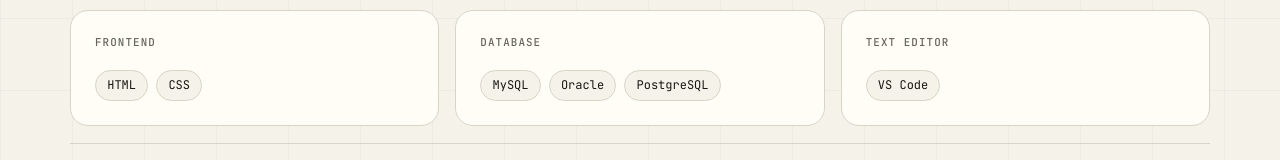
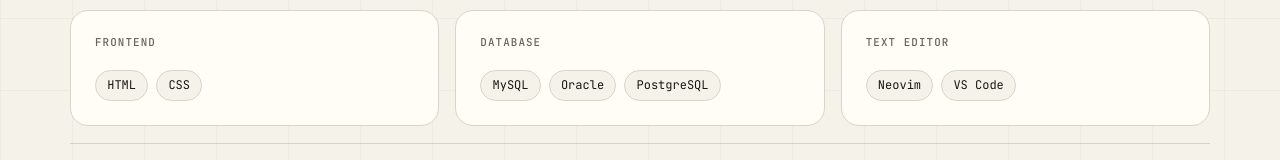
Before and after one commit to haloapping/haloapping.com, a plain HTML site: page tools/index.html in a window 1280 px wide. Shown: the part 558-718 px from the top of the page. Drawn offline with Linux system fonts and the light colour scheme.

Commit message:
feat: add Neovim to the tools page
List Neovim alongside VS Code under Text Editor.

```diff
--- a/tools/index.html
+++ b/tools/index.html
@@ -106,6 +106,7 @@
           <section class="tool-card" aria-labelledby="editor-title">
             <h2 id="editor-title">Text Editor</h2>
             <ul class="chips" role="list">
+              <li>Neovim</li>
               <li>VS Code</li>
             </ul>
           </section>
```
